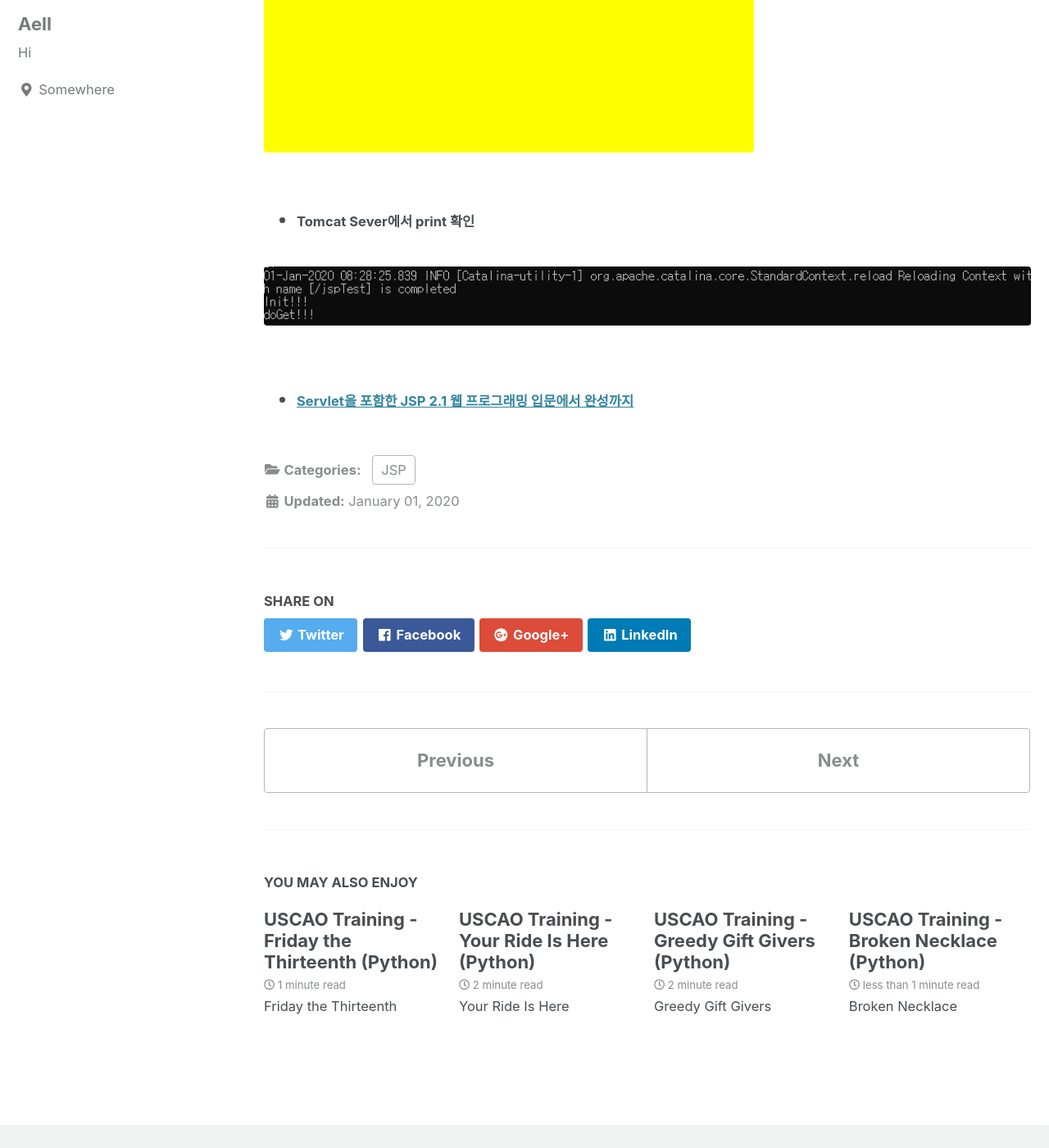
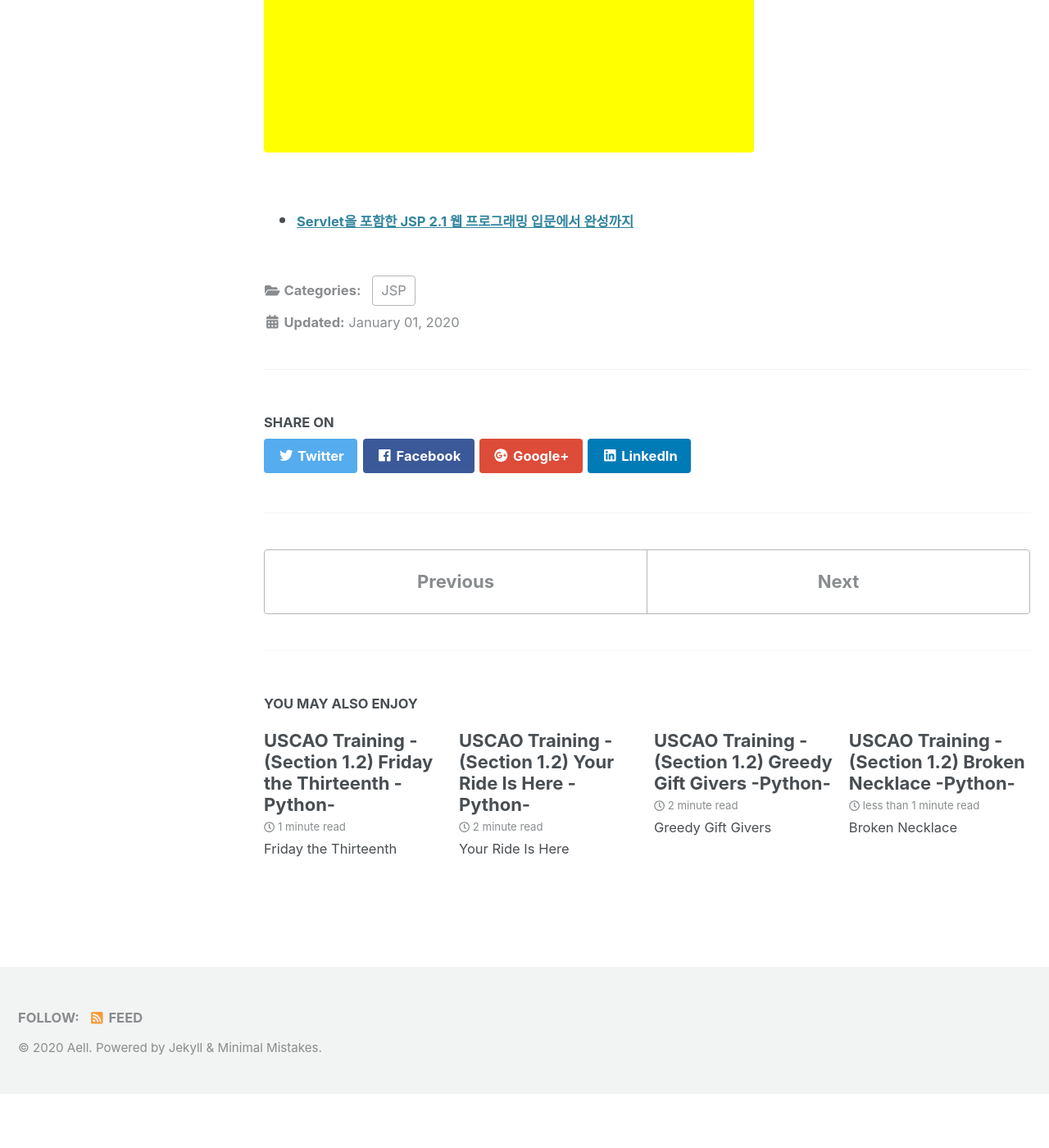
Before and after one commit to mdwgti16/mdwgti16.github.io, a Jekyll site: the page built from _posts/jsp/2020-01-01-tomcat_servlet.md, in a window 1280 px wide and 1400 px high, scrolled down 4820 px. Shown: the whole window at 82% size. Built offline with Jekyll 4.4.1, drawn with Linux system fonts in a browser that asks for light colours; cached includes are drawn as plain includes; nearby versions of some CDN libraries; after the commit the page ends 6154 px from its top, so only the background shows below that.

```diff
--- a/_posts/jsp/2020-01-01-tomcat_servlet.md
+++ b/_posts/jsp/2020-01-01-tomcat_servlet.md
@@ -112,10 +112,6 @@
 
  ![](/assets/img/jsp/tomcat-jsp/servlettest.png)
 
-* ##### Tomcat Sever에서 print 확인
-
- ![](/assets/img/jsp/tomcat-jsp/tomcat_log.png)
-
 
 * ###### [Servlet을 포함한 JSP 2.1 웹 프로그래밍 입문에서 완성까지 ]
 
--- a/_posts/usaco/2020-01-01-broken_necklace.md
+++ b/_posts/usaco/2020-01-01-broken_necklace.md
@@ -1,5 +1,5 @@
 ---
-title: USCAO Training - Broken Necklace (Python)
+title: USCAO Training - (Section 1.2) Broken Necklace -Python-
 layout: single
 author_profile: true
 read_time: true
--- a/_posts/usaco/2020-01-01-friday_the_thirteenthcopy.md
+++ b/_posts/usaco/2020-01-01-friday_the_thirteenthcopy.md
@@ -1,5 +1,5 @@
 ---
-title: USCAO Training - Friday the Thirteenth (Python)
+title: USCAO Training - (Section 1.2) Friday the Thirteenth -Python-
 layout: single
 author_profile: true
 read_time: true
--- a/_posts/usaco/2020-01-01-greedy_gift_givers.md
+++ b/_posts/usaco/2020-01-01-greedy_gift_givers.md
@@ -1,5 +1,5 @@
 ---
-title: USCAO Training - Greedy Gift Givers (Python)
+title: USCAO Training - (Section 1.2) Greedy Gift Givers -Python-
 layout: single
 author_profile: true
 read_time: true
--- a/_posts/usaco/2020-01-01-your_ride_Is_here.md
+++ b/_posts/usaco/2020-01-01-your_ride_Is_here.md
@@ -1,5 +1,5 @@
 ---
-title: USCAO Training - Your Ride Is Here (Python)
+title: USCAO Training - (Section 1.2) Your Ride Is Here -Python-
 layout: single
 author_profile: true
 read_time: true
```
